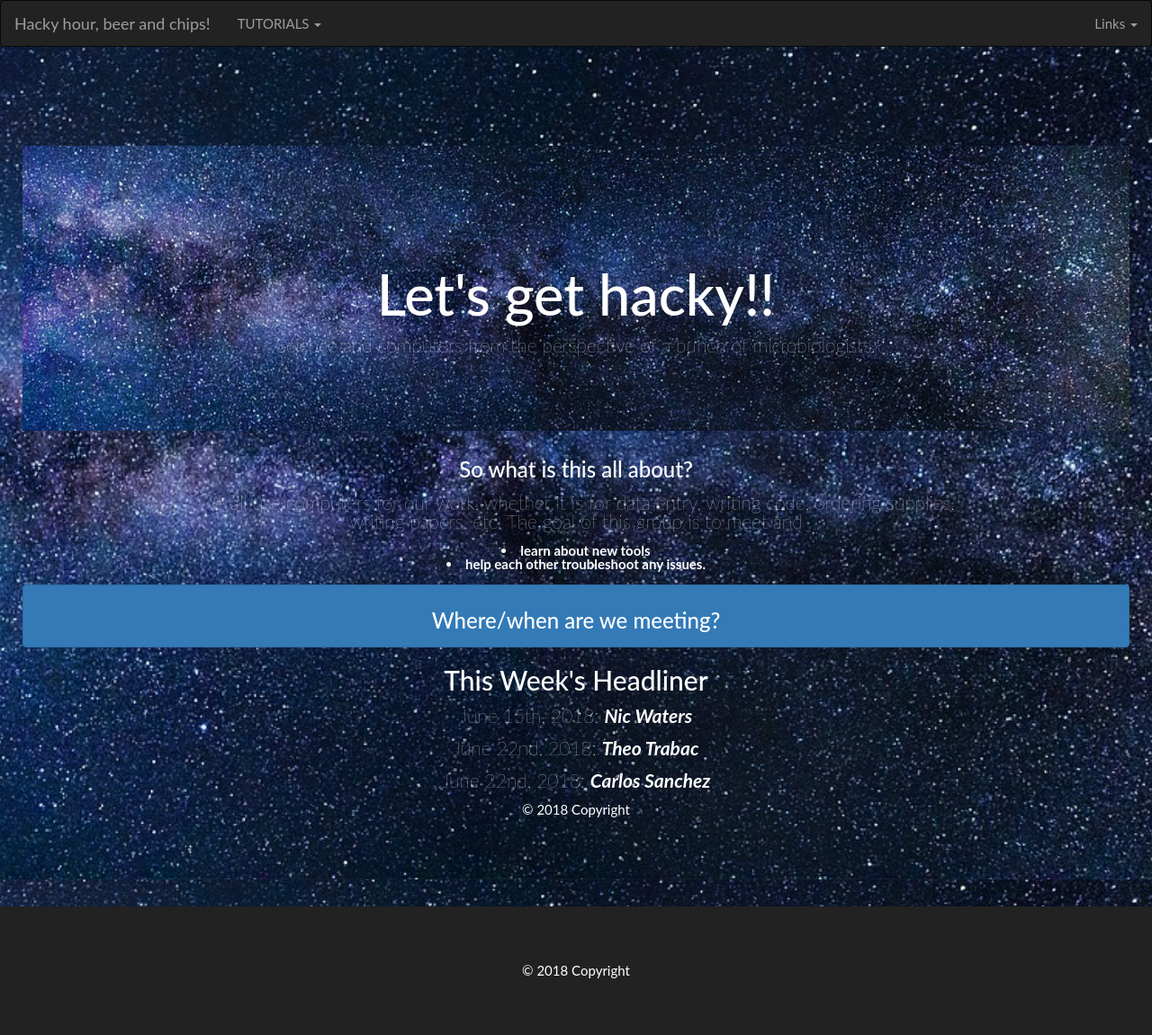
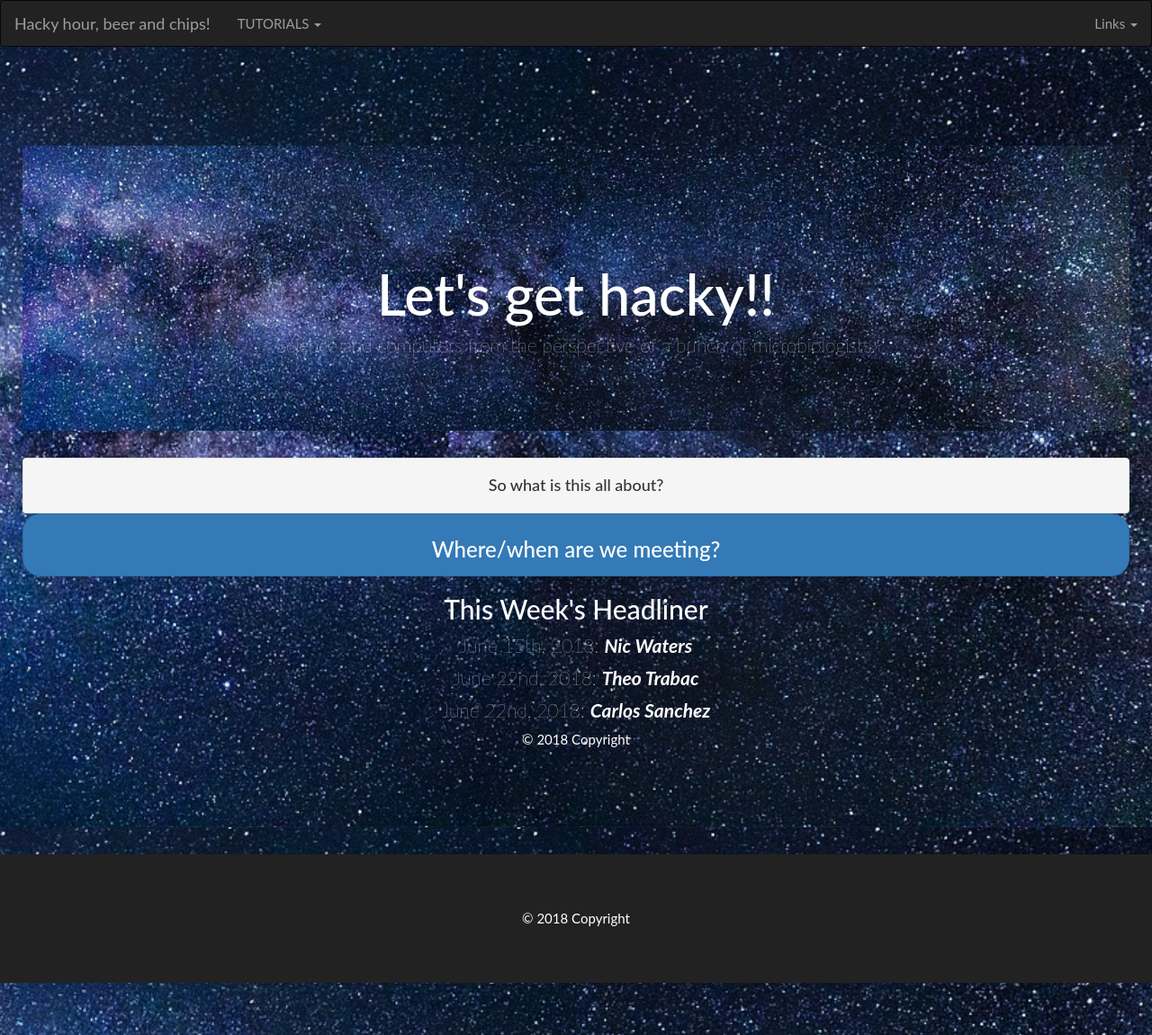
Before and after one commit to NUIGhackyhour/NUIGhackyhour.github.io, a Jekyll site: the page built from index.html, in a window 1280 px wide. Shown: the whole page at 90% size. Built offline with Jekyll 4.4.1, drawn with Linux system fonts in a browser that asks for light colours; nearby versions of some CDN libraries.

Commit message:
New index with acordion and button

```diff
--- a/index.html
+++ b/index.html
@@ -9,13 +9,60 @@ layout: homepage
   </p>
 </div>
 <div>
-  <h3>So what is this all about?</h3>
-    <p>We all use computers for our work, whether it is for data entry, writing code, ordering supplies, writing papers, etc.  The goal of this group is to meet and
-      <li><strong>learn about new tools</strong> </li>
-      <li><strong>help each other troubleshoot any issues.</strong> </li>
-    </p>
+  <h3></h3>
+
 </div>
-<button class="buttoncollapse btn btn-primary btn-block" data-toggle="collapse" data-target="#demo"><h3>Where/when are we meeting?</h3></button>
+<div class="panel-group" id="accordion" role="tablist" aria-multiselectable="true">
+  <div class="panel panel-default">
+    <div class="panel-heading" role="tab" id="headingOne">
+      <h4 class="panel-title">
+        <h4 role="button" data-toggle="collapse" data-parent="#accordion" href="#collapseOne" aria-expanded="true" aria-controls="collapseOne">
+          So what is this all about?
+        </h4>
+      </h4>
+    </div>
+    <div id="collapseOne" class="panel-collapse collapse" role="tabpanel" aria-labelledby="headingOne">
+      <div class="panel-body">
+        <p style="color:Black">We all use computers for our work, whether it is for data entry, writing code, ordering supplies, writing papers, etc.  The goal of this group is to meet and
+          <li><strong>learn about new tools</strong> </li>
+          <li><strong>help each other troubleshoot any issues.</strong> </li>
+        </p>
+    </div>
+
+    </div>
+    </div>
+  <!--
+  <div class="panel panel-default">
+    <div class="panel-heading" role="tab" id="headingTwo">
+      <h4 class="panel-title">
+        <h4 class="collapsed" role="button" data-toggle="collapse" data-parent="#accordion" href="#collapseTwo" aria-expanded="false" aria-controls="collapseTwo">
+          Collapsible Group Item #2
+        </h4>
+      </h4>
+    </div>
+    <div id="collapseTwo" class="panel-collapse collapse" role="tabpanel" aria-labelledby="headingTwo">
+      <div class="panel-body">
+        Anim pariatur cliche reprehenderit, enim eiusmod high life accusamus terry richardson ad squid. 3 wolf moon officia aute, non cupidatat skateboard dolor brunch. Food truck quinoa nesciunt laborum eiusmod. Brunch 3 wolf moon tempor, sunt aliqua put a bird on it squid single-origin coffee nulla assumenda shoreditch et. Nihil anim keffiyeh helvetica, craft beer labore wes anderson cred nesciunt sapiente ea proident. Ad vegan excepteur butcher vice lomo. Leggings occaecat craft beer farm-to-table, raw denim aesthetic synth nesciunt you probably haven't heard of them accusamus labore sustainable VHS.
+      </div>
+    </div>
+  </div>
+  <div class="panel panel-default">
+    <div class="panel-heading" role="tab" id="headingThree">
+      <h4 class="panel-title">
+        <h4 class="collapsed" role="button" data-toggle="collapse" data-parent="#accordion" href="#collapseThree" aria-expanded="false" aria-controls="collapseThree">
+          Collapsible Group Item #3
+        </h4>
+      </h4>
+    </div>
+    <div id="collapseThree" class="panel-collapse collapse" role="tabpanel" aria-labelledby="headingThree">
+      <div class="panel-body">
+        Anim pariatur cliche reprehenderit, enim eiusmod high life accusamus terry richardson ad squid. 3 wolf moon officia aute, non cupidatat skateboard dolor brunch. Food truck quinoa nesciunt laborum eiusmod. Brunch 3 wolf moon tempor, sunt aliqua put a bird on it squid single-origin coffee nulla assumenda shoreditch et. Nihil anim keffiyeh helvetica, craft beer labore wes anderson cred nesciunt sapiente ea proident. Ad vegan excepteur butcher vice lomo. Leggings occaecat craft beer farm-to-table, raw denim aesthetic synth nesciunt you probably haven't heard of them accusamus labore sustainable VHS.
+      </div>
+    </div>
+  </div>
+</div> -->
+
+<button class="buttoncollapse buttonrounded btn btn-primary btn-block" data-toggle="collapse" data-target="#demo"><h3>Where/when are we meeting?</h3></button>
 
 <div id="demo" class="collapse">
   <p>
--- a/styles/style.css
+++ b/styles/style.css
@@ -78,6 +78,8 @@ footer{
   margin-right: 0%;
   margin-left: 0%;
 }
+
+.buttonrounded {border-radius: 20px;}
 /* bg-light { */
 /*     background-color: #000000; */
 /*     color: #ffffff; */
```
Also changed, not shown: other parts of index.html (+10 -0 lines).
